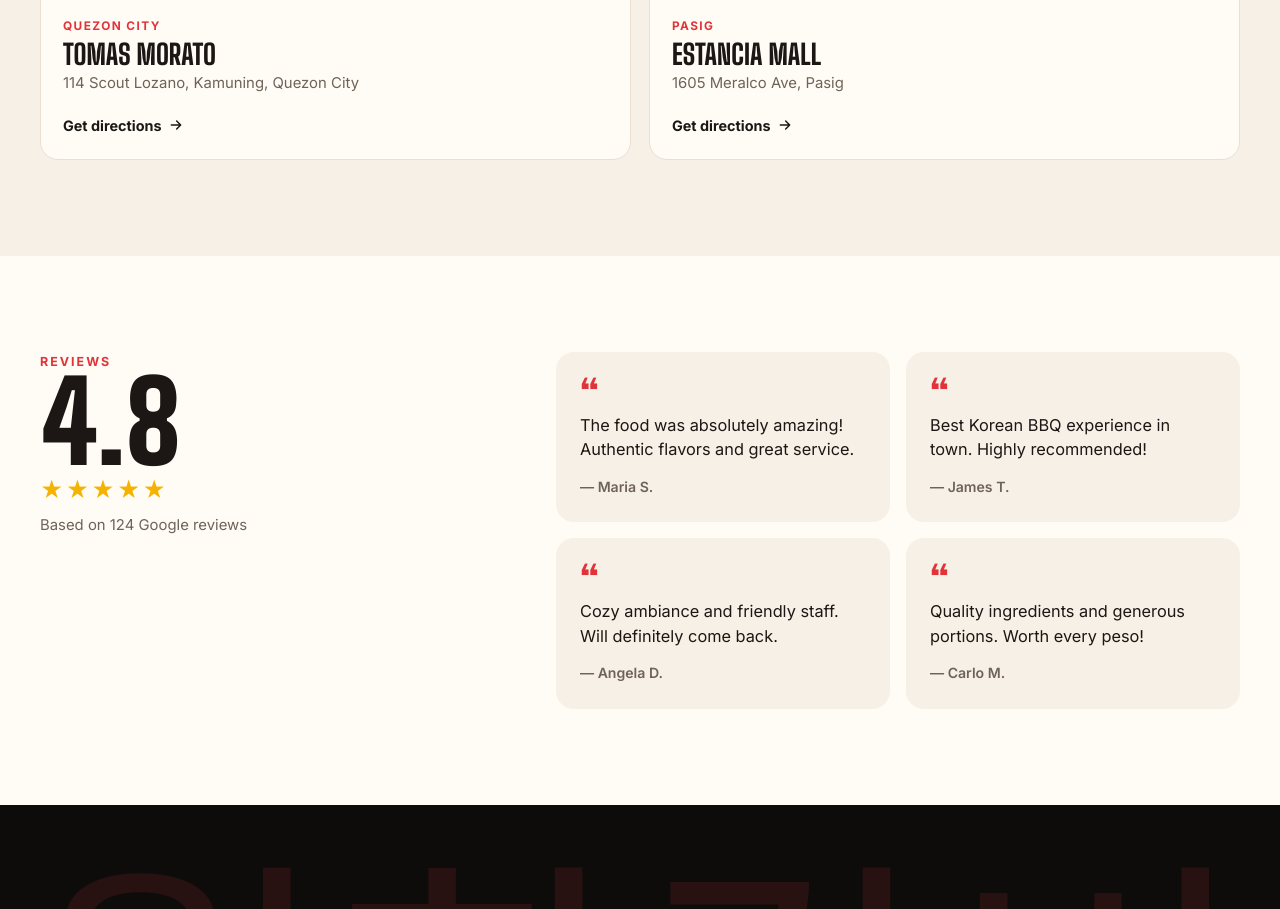
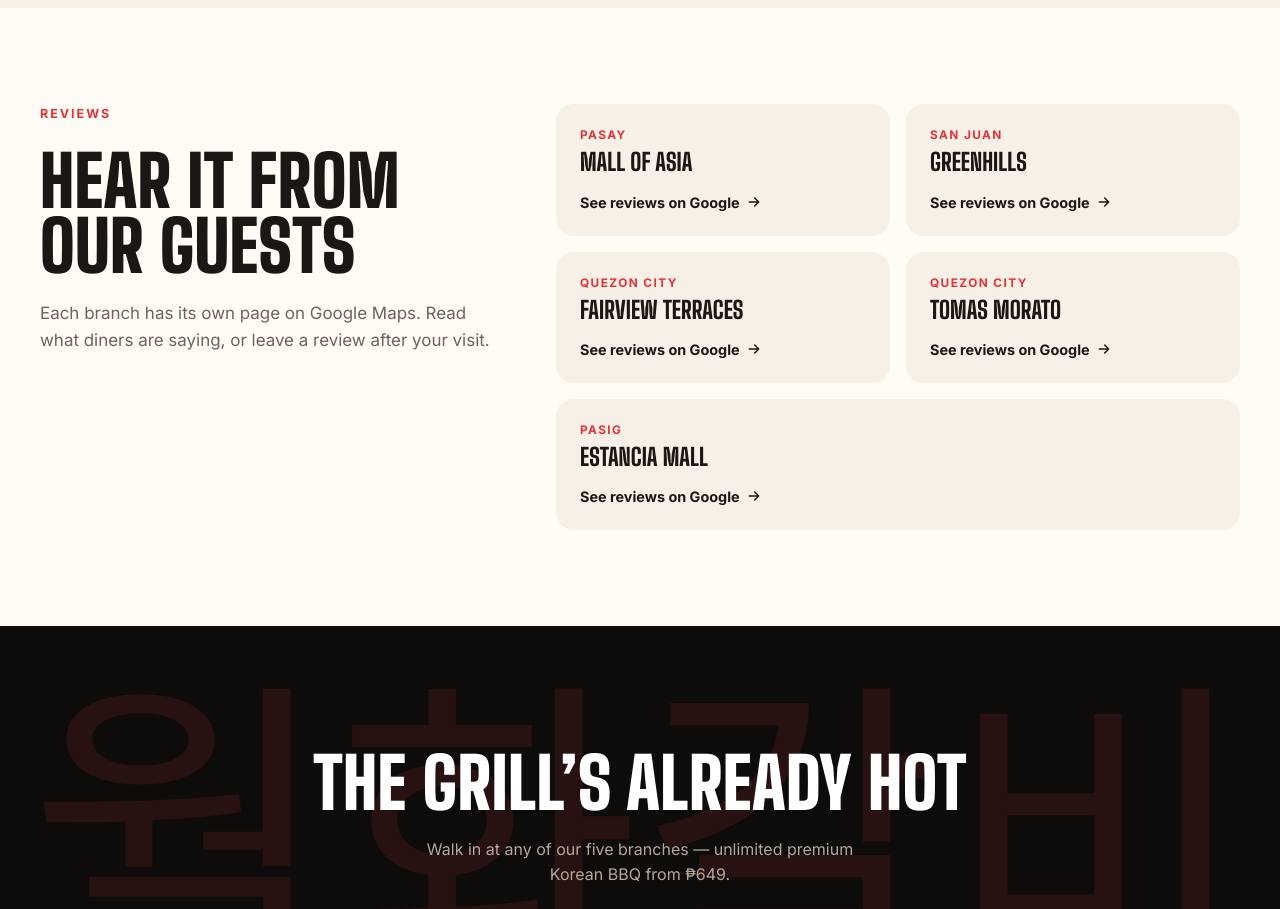
Before and after one commit to remkarl/wolhwagalbiph, a plain HTML site: page index.html in a window 1280 px wide. Shown: the part 5470-6379 px from the top of the page. Drawn offline with Linux system fonts and the light colour scheme; a web font is replaced by a local one.

Commit message:
Remove expired Rainy Season promo and placeholder reviews
Drop RainySeason.json (promo ended Sep 30) from the events list. Replace the placeholder review quotes and rating with links to each branch on Google Maps.

Co-Authored-By: Claude Fable 5.2 <noreply@anthropic.com>
Claude-Session: https://claude.ai/code/session_01Nutxeg6xXHkhNBDw4inLac

```diff
--- a/assets/content/events/RainySeason.json
+++ /dev/null
@@ -1,6 +0,0 @@
-{
-  "title": "Rainy Season Samgyupsal Time!",
-  "date": "July 20 - September 30, 2026",
-  "description": "Rainy Season 3-in-1 Samgyupsal Promo!",
-  "image": "assets/images/events/PH_RainySeason.jpg"
-}
--- a/index.html
+++ b/index.html
@@ -200,14 +200,15 @@ details.rules ul{padding:0 26px 22px 44px;color:var(--on-dark-muted);display:gri
 
 /* ---------- reviews ---------- */
 .reviews .wrap{display:grid;grid-template-columns:.8fr 1.2fr;gap:60px;align-items:start}
-.score{font-family:var(--display);font-weight:900;font-size:7rem;line-height:.9}
-.stars{color:#F5B301;font-size:1.4rem;letter-spacing:.1em}
-.score-meta{color:var(--muted);font-size:.93rem;margin-top:6px}
 .quotes{display:grid;grid-template-columns:1fr 1fr;gap:16px}
-.quote{background:var(--cream);border-radius:var(--r);padding:24px}
-.quote p{font-size:1.02rem;line-height:1.5}
-.quote p::before{content:"“";font-family:var(--display);font-size:3rem;line-height:.4;color:var(--red);display:block;margin:12px 0 6px}
-.quote cite{display:block;margin-top:14px;font-style:normal;font-weight:600;font-size:.88rem;color:var(--muted)}
+.rev{display:flex;flex-direction:column;gap:4px;background:var(--cream);border-radius:var(--r);padding:22px 24px}
+.rev:hover{background:#F1E6D6}
+.rev .area{font-size:.74rem;font-weight:700;letter-spacing:.12em;text-transform:uppercase;color:var(--red)}
+.rev b{font-family:var(--display);font-weight:800;text-transform:uppercase;font-size:1.5rem;line-height:1.05}
+.rev .go{margin-top:12px;display:inline-flex;align-items:center;gap:6px;font-weight:700;font-size:.9rem}
+.rev .go svg{width:16px;height:16px;transition:transform .2s}
+.rev:hover .go svg{transform:translateX(3px)}
+.quotes>.rev:last-child:nth-child(odd){grid-column:1/-1}
 
 /* ---------- footer ---------- */
 .cta-band{background:var(--ink);color:#fff;text-align:center;padding:100px 0;position:relative;overflow:hidden}
@@ -270,7 +271,6 @@ footer .wrap{display:flex;justify-content:space-between;align-items:center;gap:2
   .story-img .tag span{font-size:.76rem;line-height:1.35;display:block}
   .quotes,.loc-grid{grid-template-columns:1fr}
   .loc-img,.loc:nth-child(4) .loc-img,.loc:nth-child(5) .loc-img{aspect-ratio:16/9}
-  .score{font-size:5.5rem}
   .cuts{grid-template-columns:1fr;gap:10px}
   .cut{display:grid;grid-template-columns:120px minmax(0,1fr);align-items:stretch}
   .cut-img{width:120px;overflow:hidden}
@@ -502,15 +502,15 @@ footer .wrap{display:flex;justify-content:space-between;align-items:center;gap:2
   <div class="wrap">
     <div class="reveal">
       <p class="eyebrow">Reviews</p>
-        <div class="score">4.8</div>
-        <div class="stars" aria-label="4.8 out of 5 stars">★★★★★</div>
-        <p class="score-meta">Based on 124 Google reviews</p>
+      <h2 class="h2">Hear it from our guests</h2>
+      <p class="lede">Each branch has its own page on Google Maps. Read what diners are saying, or leave a review after your visit.</p>
     </div>
     <div class="quotes">
-        <figure class="quote reveal"><p>The food was absolutely amazing! Authentic flavors and great service.</p><cite>— Maria S.</cite></figure>
-        <figure class="quote reveal"><p>Best Korean BBQ experience in town. Highly recommended!</p><cite>— James T.</cite></figure>
-        <figure class="quote reveal"><p>Cozy ambiance and friendly staff. Will definitely come back.</p><cite>— Angela D.</cite></figure>
-        <figure class="quote reveal"><p>Quality ingredients and generous portions. Worth every peso!</p><cite>— Carlo M.</cite></figure>
+      <a class="rev reveal" href="https://maps.google.com/?q=Wolhwa+Galbi+MOA" target="_blank" rel="noopener"><span class="area">Pasay</span><b>Mall of Asia</b><span class="go">See reviews on Google <svg viewBox="0 0 24 24" fill="none" stroke="currentColor" stroke-width="2.2" stroke-linecap="round" stroke-linejoin="round"><path d="M5 12h14M13 6l6 6-6 6"/></svg></span></a>
+      <a class="rev reveal" href="https://maps.google.com/?q=Wolhwa+Galbi+Greenhills" target="_blank" rel="noopener"><span class="area">San Juan</span><b>Greenhills</b><span class="go">See reviews on Google <svg viewBox="0 0 24 24" fill="none" stroke="currentColor" stroke-width="2.2" stroke-linecap="round" stroke-linejoin="round"><path d="M5 12h14M13 6l6 6-6 6"/></svg></span></a>
+      <a class="rev reveal" href="https://maps.google.com/?q=Wolhwa+Galbi+Fairview" target="_blank" rel="noopener"><span class="area">Quezon City</span><b>Fairview Terraces</b><span class="go">See reviews on Google <svg viewBox="0 0 24 24" fill="none" stroke="currentColor" stroke-width="2.2" stroke-linecap="round" stroke-linejoin="round"><path d="M5 12h14M13 6l6 6-6 6"/></svg></span></a>
+      <a class="rev reveal" href="https://maps.google.com/?q=Wolhwa+Galbi+Tomas+Morato" target="_blank" rel="noopener"><span class="area">Quezon City</span><b>Tomas Morato</b><span class="go">See reviews on Google <svg viewBox="0 0 24 24" fill="none" stroke="currentColor" stroke-width="2.2" stroke-linecap="round" stroke-linejoin="round"><path d="M5 12h14M13 6l6 6-6 6"/></svg></span></a>
+      <a class="rev reveal" href="https://maps.app.goo.gl/taqM25Wh3ozSnAXu6" target="_blank" rel="noopener"><span class="area">Pasig</span><b>Estancia Mall</b><span class="go">See reviews on Google <svg viewBox="0 0 24 24" fill="none" stroke="currentColor" stroke-width="2.2" stroke-linecap="round" stroke-linejoin="round"><path d="M5 12h14M13 6l6 6-6 6"/></svg></span></a>
     </div>
   </div>
 </section>
@@ -597,7 +597,7 @@ footer .wrap{display:flex;justify-content:space-between;align-items:center;gap:2
     if (e.key === 'Escape') return close(); if (lb.classList.contains('single')) return; if (e.key === 'ArrowLeft') show(i - 1); if (e.key === 'ArrowRight') show(i + 1);
   });
   // events & promos: one card per JSON file in assets/content/events/
-  const EVENT_FILES = ['birthday-treat.json', 'RainySeason.json'];
+  const EVENT_FILES = ['birthday-treat.json'];
   const grid = document.getElementById('events');
   const el = (tag, cls, text) => { const n = document.createElement(tag); n.className = cls; n.textContent = text || ''; return n; };
   const poster = (ev, btn) => { img.src = ev.image; img.alt = ev.title; ret = btn; lb.classList.add('open', 'single'); lb.querySelector('.x').focus(); };
```
Lines whose indentation alone changed are shown as unchanged.
